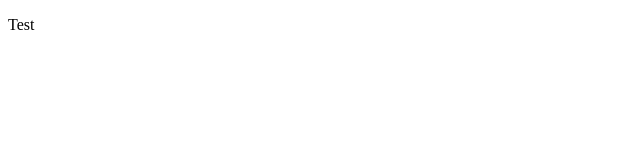
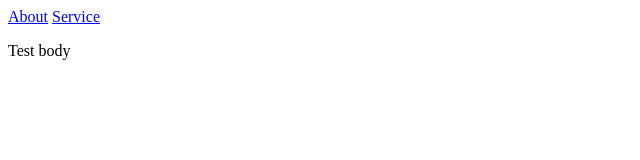
Before and after one commit to puraxa/puraxa.github.io, a plain HTML site: page index.html in a window 1280 px wide. Shown: the whole page, without its empty margins (0-640 px from the left). Drawn offline with Linux system fonts and the light colour scheme.

Commit message:
Update index.html

```diff
--- a/index.html
+++ b/index.html
@@ -6,6 +6,8 @@
     <title>Document</title>
 </head>
 <body>
-    <p>Test</p>
+    <a href="./about.html">About</a>
+    <a href="./service.html">Service</a>
+    <p>Test body</p>
 </body>
 </html>
```
